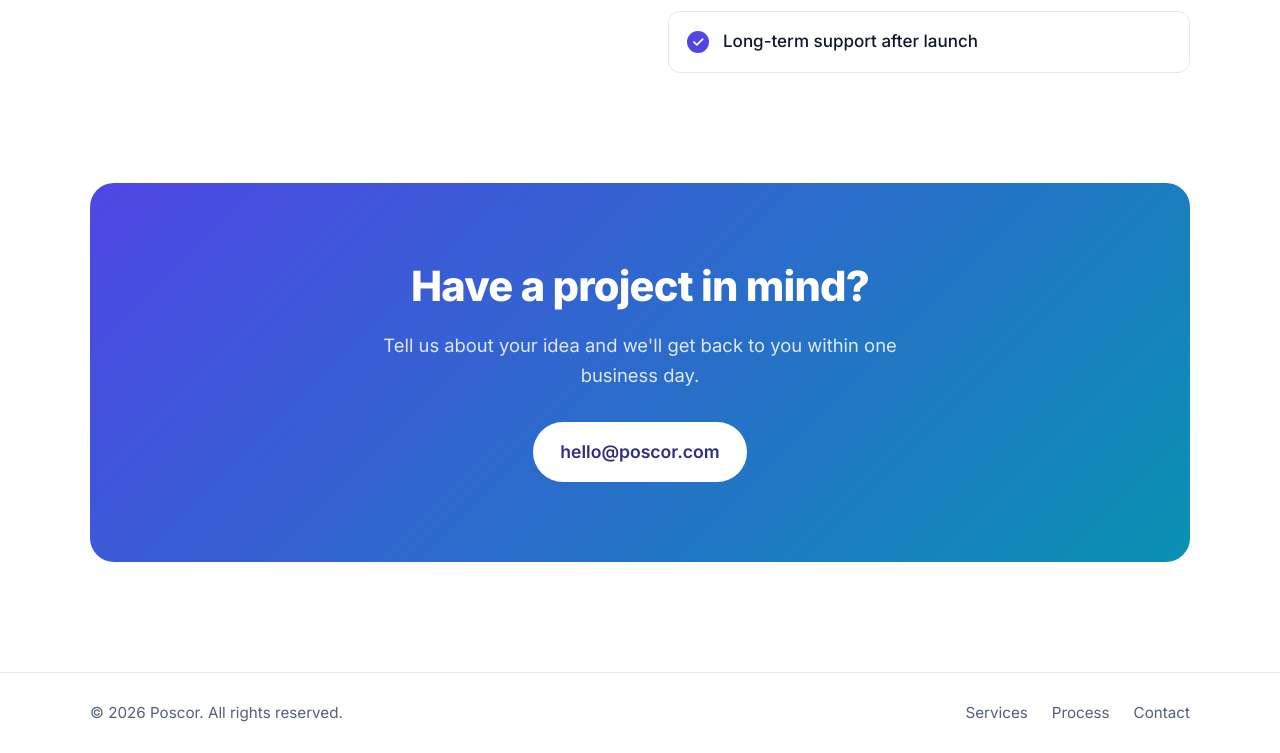
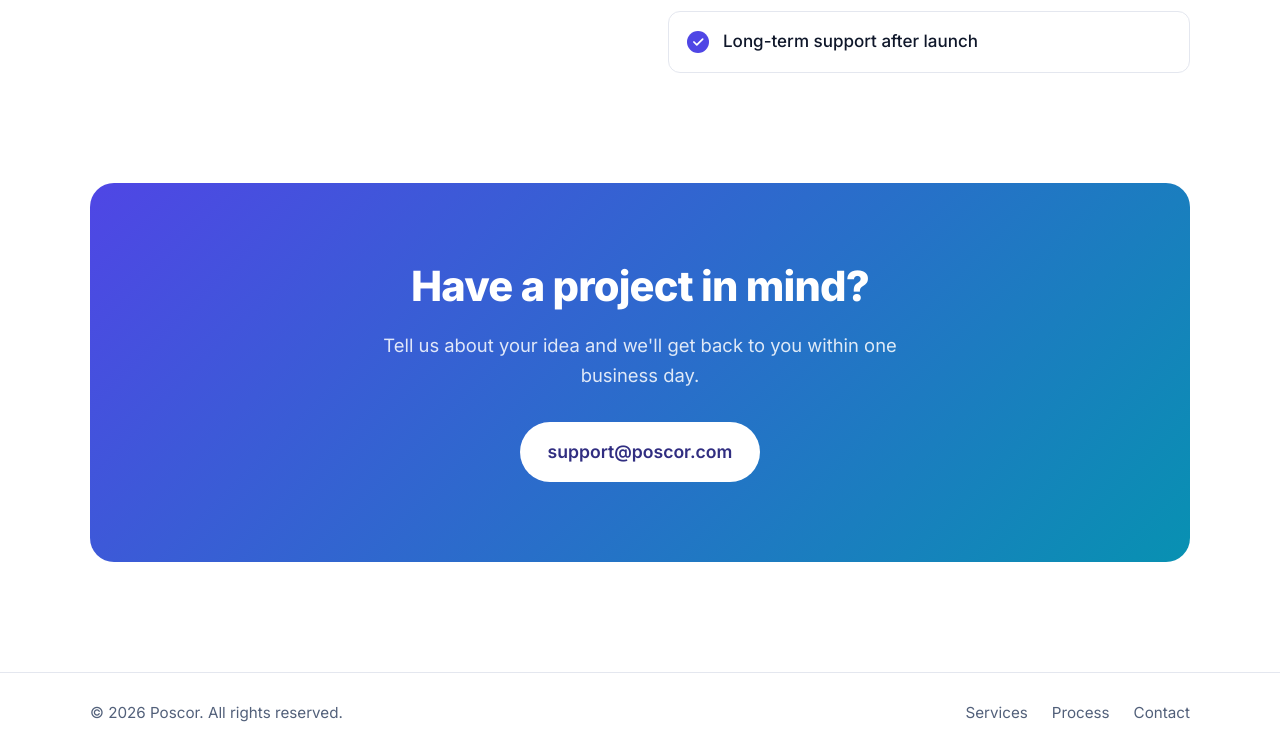
Before and after one commit to postolaki/poscor, a plain HTML site: page public/index.html in a window 1280 px wide. Shown: the part 2884-3637 px from the top of the page. Drawn offline with Linux system fonts and the light colour scheme.

Commit message:
Set contact email to support@poscor.com
Co-Authored-By: Claude Opus 5.5 <noreply@anthropic.com>
Claude-Session: https://claude.ai/code/session_01L93maxjospmpE71NM3xQtu

```diff
--- a/public/index.html
+++ b/public/index.html
@@ -171,7 +171,7 @@
       <div class="container cta-box">
         <h2>Have a project in mind?</h2>
         <p>Tell us about your idea and we'll get back to you within one business day.</p>
-        <a class="btn btn-light" href="mailto:hello@poscor.com?subject=New%20project%20inquiry">hello@poscor.com</a>
+        <a class="btn btn-light" href="mailto:support@poscor.com?subject=New%20project%20inquiry">support@poscor.com</a>
       </div>
     </section>
   </main>
```
Also changed, not shown: 1 other file.
